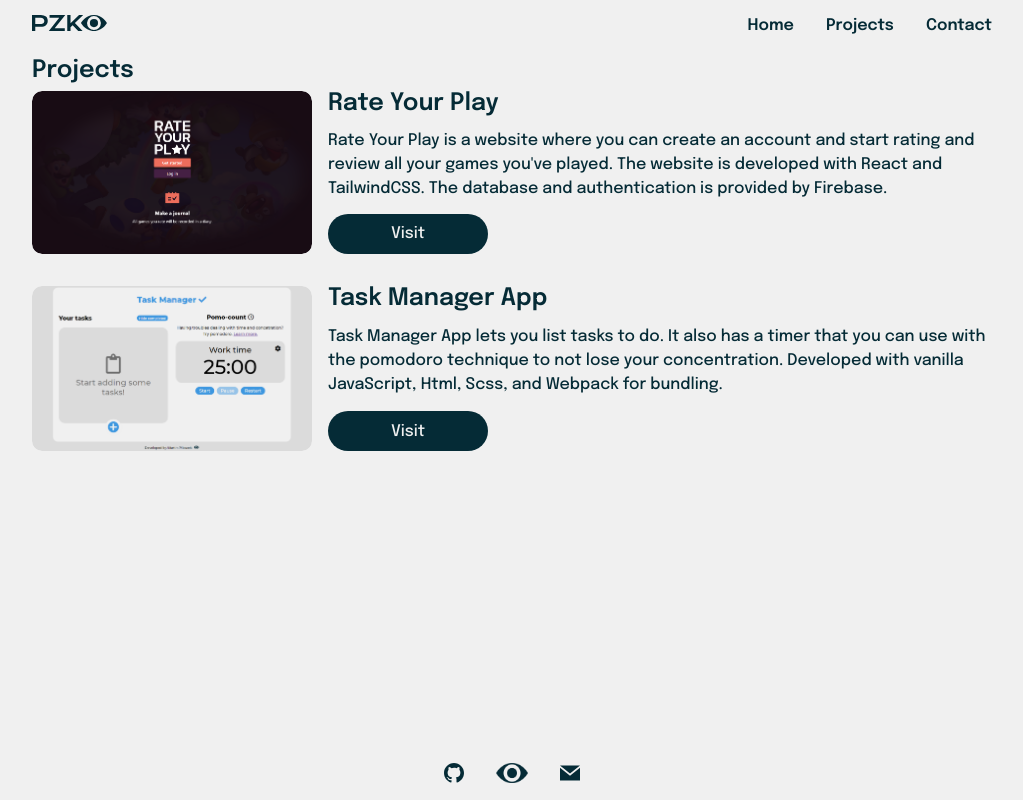
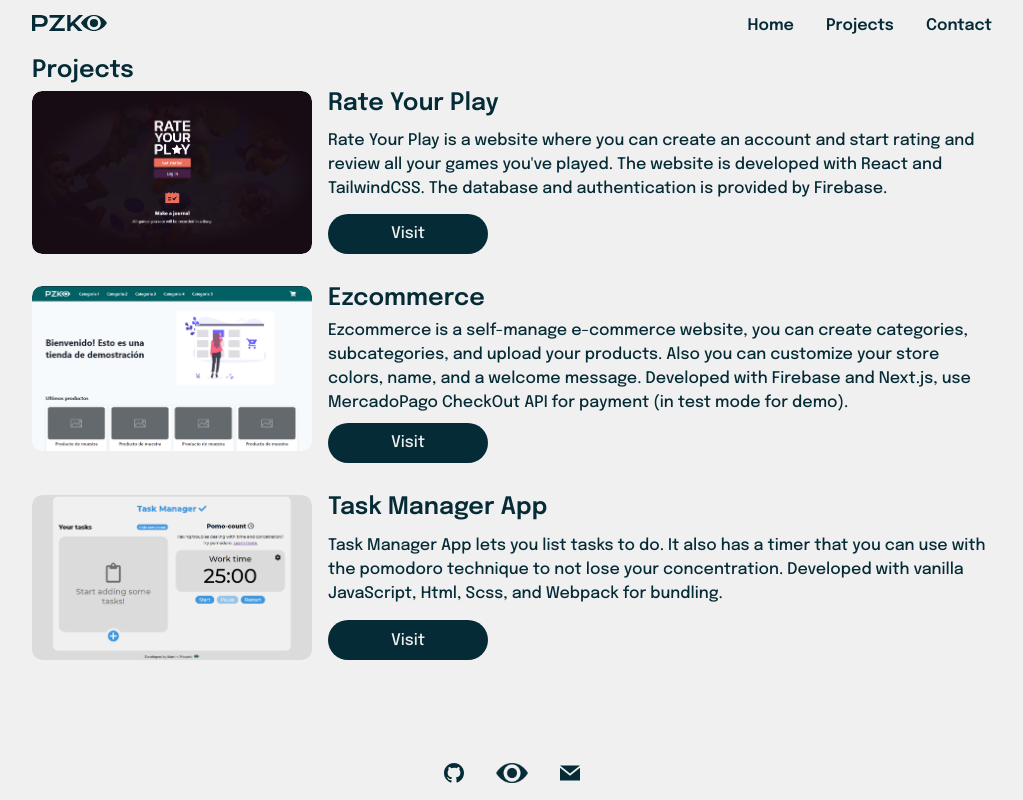
Before and after one commit to mapszk/pzk-web, a Next.js app: page /projects in a window 1280 px wide. Shown: the whole page, without its empty margins (128-1151 px from the left). Built offline with nearby package versions, Linux system fonts and the light colour scheme.

Commit message:
agregado otro proyecto y opcion de boton con link externo

```diff
--- a/components/Button/index.tsx
+++ b/components/Button/index.tsx
@@ -5,6 +5,7 @@
     color: string;
     ghost?: boolean;
     link?: string;
+    isExternal?: boolean;
     onClick?: ()=>void;
     full?: boolean;
     mt?: number;
@@ -13,16 +14,22 @@
     ml?: number;
 }
 
-const Button: React.FC<Props> = ({link, color, ghost, onClick, full, mt, mb, mr, ml, children}) => {
+const Button: React.FC<Props> = ({isExternal, link, color, ghost, onClick, full, mt, mb, mr, ml, children}) => {
     return(
         <>
             {
-                link ?
-                <Link href={link} >
-                    <a>
+                link
+                ?
+                    isExternal ?
+                    <a href={link} target="_blank">
                         {children}
-                    </a>
-                </Link> :
+                    </a> :
+                    <Link href={link} >
+                        <a>
+                            {children}
+                        </a>
+                    </Link>
+                :
                 <button onClick={onClick}>
                     {children}
                 </button>
--- a/components/Project/index.tsx
+++ b/components/Project/index.tsx
@@ -34,7 +34,7 @@
                     <Title>{title}</Title>
                     <Para>{desc}</Para>
                     <div className="button">
-                        <Button link={link} color="azul" full={isLargerThan640}>
+                        <Button isExternal link={link} color="azul" full={isLargerThan640}>
                             Visit
                         </Button>
                     </div>
--- a/package.json
+++ b/package.json
@@ -6,6 +6,7 @@
     "dev": "next dev",
     "build": "next build",
     "start": "next start",
+    "export": "next export",
     "lint": "next lint"
   },
   "dependencies": {
--- a/projectsData.ts
+++ b/projectsData.ts
@@ -7,10 +7,17 @@
         link: "https://mapszk.github.io/task-manager-app/"
     },
     {
-        id: 2,
+        id: 3,
         title: "Rate Your Play",
         desc: "Rate Your Play is a website where you can create an account and start rating and review all your games you've played. The website is developed with React and TailwindCSS. The database and authentication is provided by Firebase.",
         img: "/images/projects/rate-your-play.png",
-        link: "https://rate-your-play.vercel.app"
+        link: "https://rateyourplay.vercel.app"
     },
+    {
+        id: 2,
+        desc: "Ezcommerce is a self-manage e-commerce website, you can create categories, subcategories, and upload your products. Also you can customize your store colors, name, and a welcome message. Developed with Firebase and Next.js, use MercadoPago CheckOut API for payment (in test mode for demo).",
+        title: "Ezcommerce",
+        img: "/images/projects/ezcommerce.png",
+        link: "https://ezcommerce.vercel.app"
+    }
 ]
```
Also changed, not shown: public/images/projects/ezcommerce.png (added).
